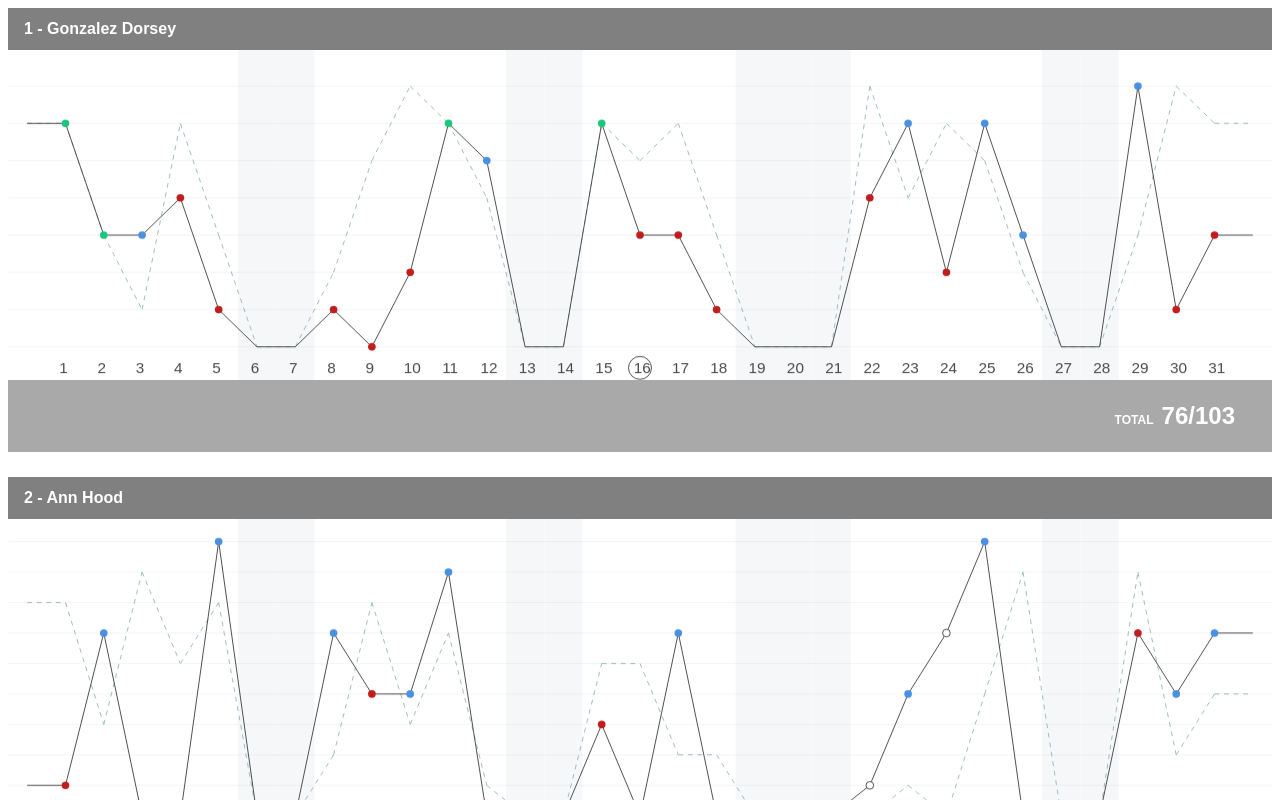
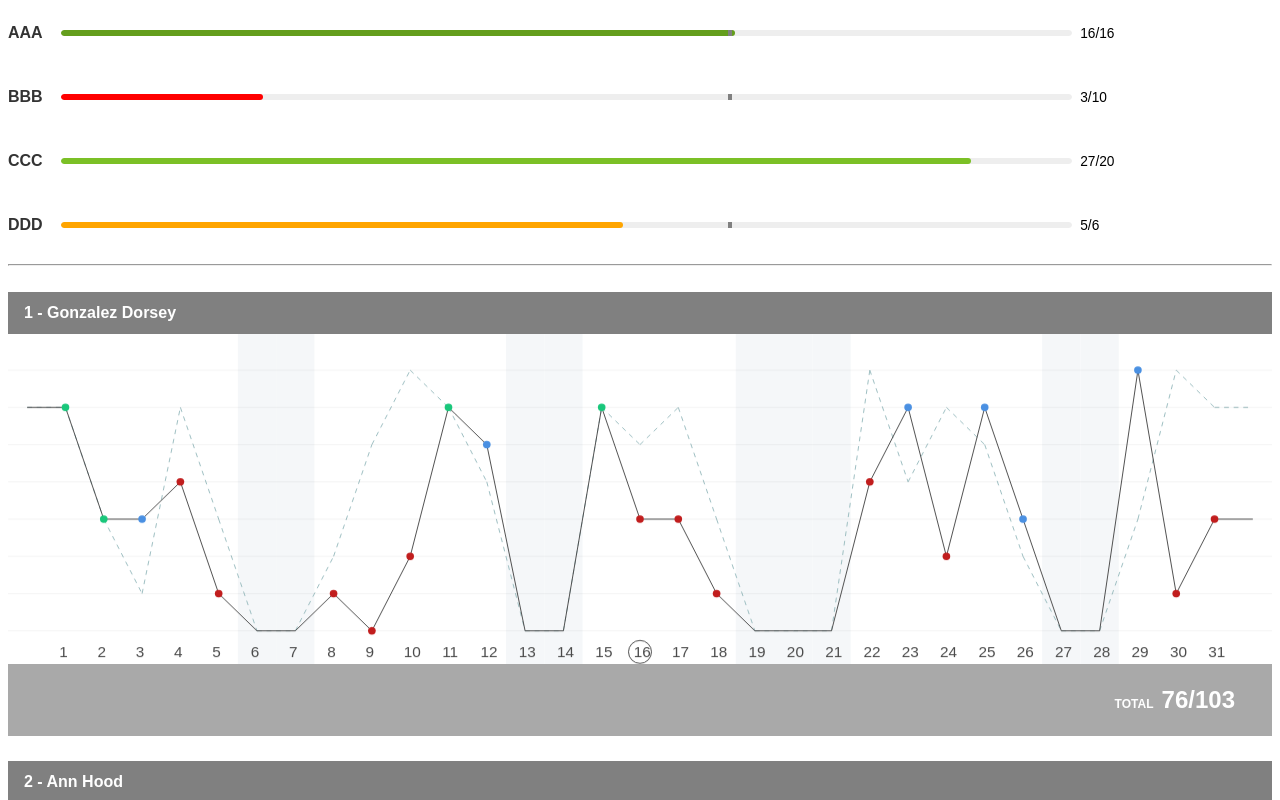
Before and after one commit to jephsanchez/grafica-estimacion-logro, an Angular app: page / in a window 1280 px wide. Shown: the top 800 px of the page. Built offline with nearby package versions, Linux system fonts and the light colour scheme.

Commit message:
Barra progreso por producto

```diff
--- a/src/app/app.component.css
+++ b/src/app/app.component.css
@@ -60,3 +60,82 @@
 .hiddenGraphic {
   display: none !important;
 }
+
+.bg-green { background-color: #649e1d; }
+.bg-yellow { background-color: orange; }
+.bg-red { background-color: red; }
+
+.product {
+  display: flex;
+  align-items: center;
+  text-align: left;
+}
+.product p {
+  cursor: default;
+}
+.product:not(:last-child) {
+  margin-bottom: 14px;
+}
+.product:first-child {
+  margin-top: 8px;
+}
+.product .product-name {
+  width: 45px;
+  font-size: 1rem;
+  font-weight: bold;
+  color: #333;
+}
+.product .progress-bar {
+  width: 80%;
+  margin-left: 8px;
+  margin-right: 8px;
+}
+.product .progress-bar .marcador::before {
+  content: "";
+  position: absolute;
+  width: 4px;
+  height: 10px;
+  background-color: grey;
+  z-index: 2;
+  left: 66%;
+}
+.product .progress-bar p {
+  font-style: italic;
+  text-align: left;
+}
+.product .change-text {
+  padding-right: 8px;
+  font-size: 0.85714rem;
+  white-space: pre;
+}
+.product .golazo {
+  animation: golito 0.75s infinite ease;
+}
+
+@keyframes golito {
+  0% {
+    background-color: #649e1d;
+  }
+  50% {
+    background-color: #80c728;
+  }
+}
+.progress-bar {
+  position: relative;
+  overflow: hidden;
+  border-radius: 30px;
+}
+.progress-bar .container {
+  width: 100%;
+  height: 6px;
+  background-color: #eee;
+  border-radius: 30px;
+}
+.progress-bar .bar {
+  position: absolute;
+  top: 0;
+  left: 0;
+  width: 50%;
+  height: 6px;
+  border-radius: 30px;
+}
--- a/src/app/app.component.html
+++ b/src/app/app.component.html
@@ -1,3 +1,38 @@
+        <div class="product" *ngFor="let prod of resumenXProducto">
+            <p class="product-name">{{prod.productNemo}} <i
+                    class="icon-information"></i></p>
+            <div class="progress-bar">
+                <div *ngIf="prod.optyCursada != undefined && prod.optyCommitted != 0"
+                    [ngClass]="{'marcador': prod.optyCursada * 100 / prod.optyCommitted <= 100}">
+                    <div class="container"></div>
+                    <div class="bar" [style.width]="(((prod.optyCursada * 100) / prod.optyCommitted) * 66.66) / 100 + '%'" [ngClass]="{
+                        'bg-red': (prod.optyCursada * 100) / prod.optyCommitted < 70,
+                        'bg-yellow': (prod.optyCursada * 100) / prod.optyCommitted >= 70 && (prod.optyCursada * 100) / prod.optyCommitted < 91,
+                        'bg-green': (prod.optyCursada * 100) / prod.optyCommitted >= 91,
+                        'golazo': (prod.optyCursada * 100) / prod.optyCommitted > 100}">
+                    </div>
+                </div>
+                <div *ngIf="prod.optyCursada != undefined && prod.optyCommitted == 0"
+                    [ngClass]="{'marcador': prod.optyCursada * 100 / 100 <= 100}">
+                    <div class="container"></div>
+                    <div class="bar" [style.width]="(((prod.optyCursada * 100) / 100) * 66.66) / 100 + '%'" [ngClass]="{
+                        'bg-red': (prod.optyCursada * 100) / 100 < 70,
+                        'bg-yellow': (prod.optyCursada * 100) / 100 >= 70 && (prod.optyCursada * 100) / 100 < 91,
+                        'bg-green': (prod.optyCursada * 100) / 100 >= 91,
+                        'golazo': (prod.optyCursada * 100) / 100 > 100}">
+                    </div>
+                </div>
+                <p *ngIf="prod.optyCursada == undefined">No hay datos disponibles</p>
+            </div>
+            <p class="change-text" *ngIf="prod.optyCursada != undefined">
+                <span>{{prod.optyCursada}}</span>/<span>{{prod.optyCommitted}} </span>
+                <i class="icon-information"></i>
+            </p>
+        </div>
+
+        <hr>
+        <br>
+
 <p      id="tooltipPizarra"
         [ngClass]="{hiddenGraphic: visor != true}">
         <strong id="valorlogro"></strong>/<strong id="valorestima"></strong> {{oportunidad}}
--- a/src/app/app.component.ts
+++ b/src/app/app.component.ts
@@ -6,6 +6,34 @@ import { Component, HostListener } from '@angular/core';
   styleUrls: [ './app.component.css' ]
 })
 export class AppComponent  {
+
+      resumenXProducto = [
+        {
+            productNemo: 'AAA',
+            tooltip: 'Créditos en cuotas',
+            optyCursada: 16,
+            optyCommitted: 16
+        },
+        {
+            productNemo: 'BBB',
+            tooltip: 'Créditos de consumo',
+            optyCursada: 3,
+            optyCommitted: 10
+        },
+        {
+            productNemo: 'CCC',
+            tooltip: 'Créditos de consumo',
+            optyCursada: 27,
+            optyCommitted: 20
+        },
+        {
+            productNemo: 'DDD',
+            tooltip: 'Créditos de consumo',
+            optyCursada: 5,
+            optyCommitted: 6
+        }
+    ];
+
 
   widthGrafica:number = Math.max(document.documentElement.clientWidth, window.innerWidth || 0)-40;
   heightGrafica:number = Math.max(document.documentElement.clientHeight, window.innerHeight || 0);
```
